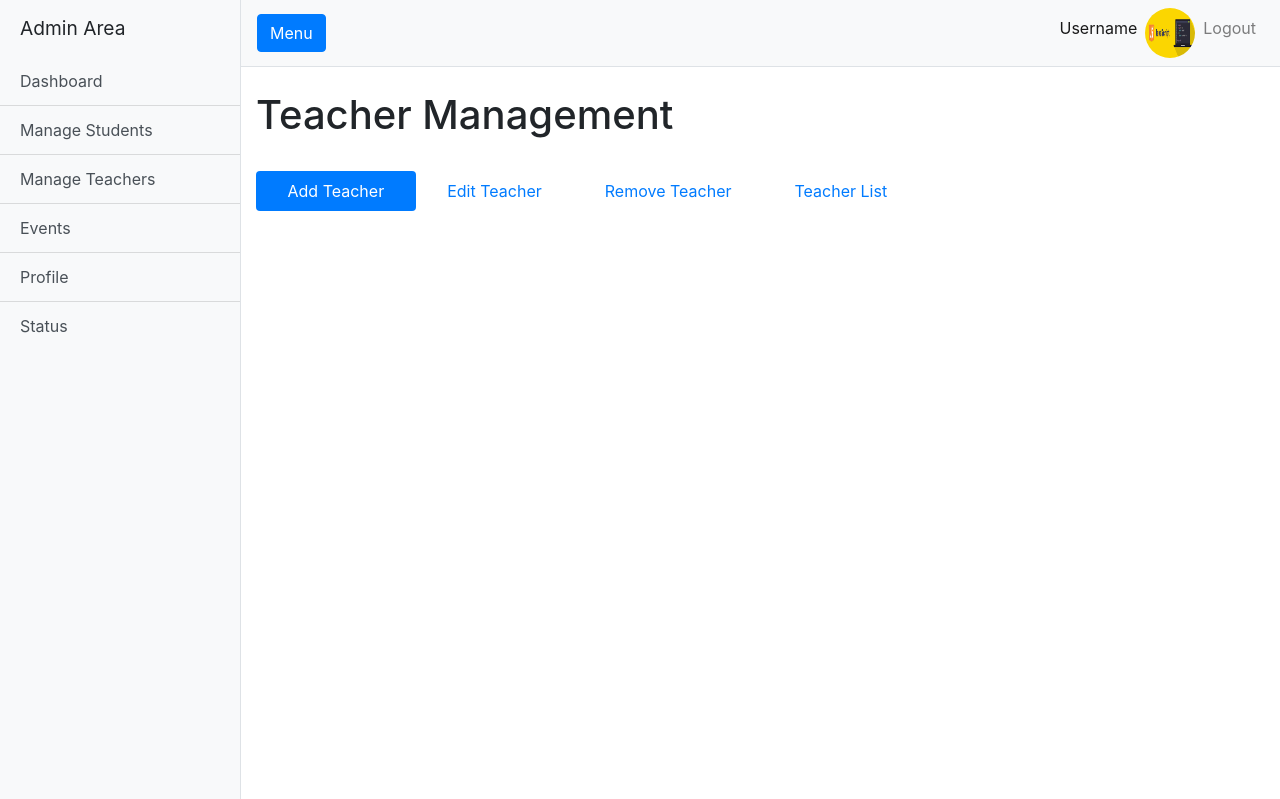
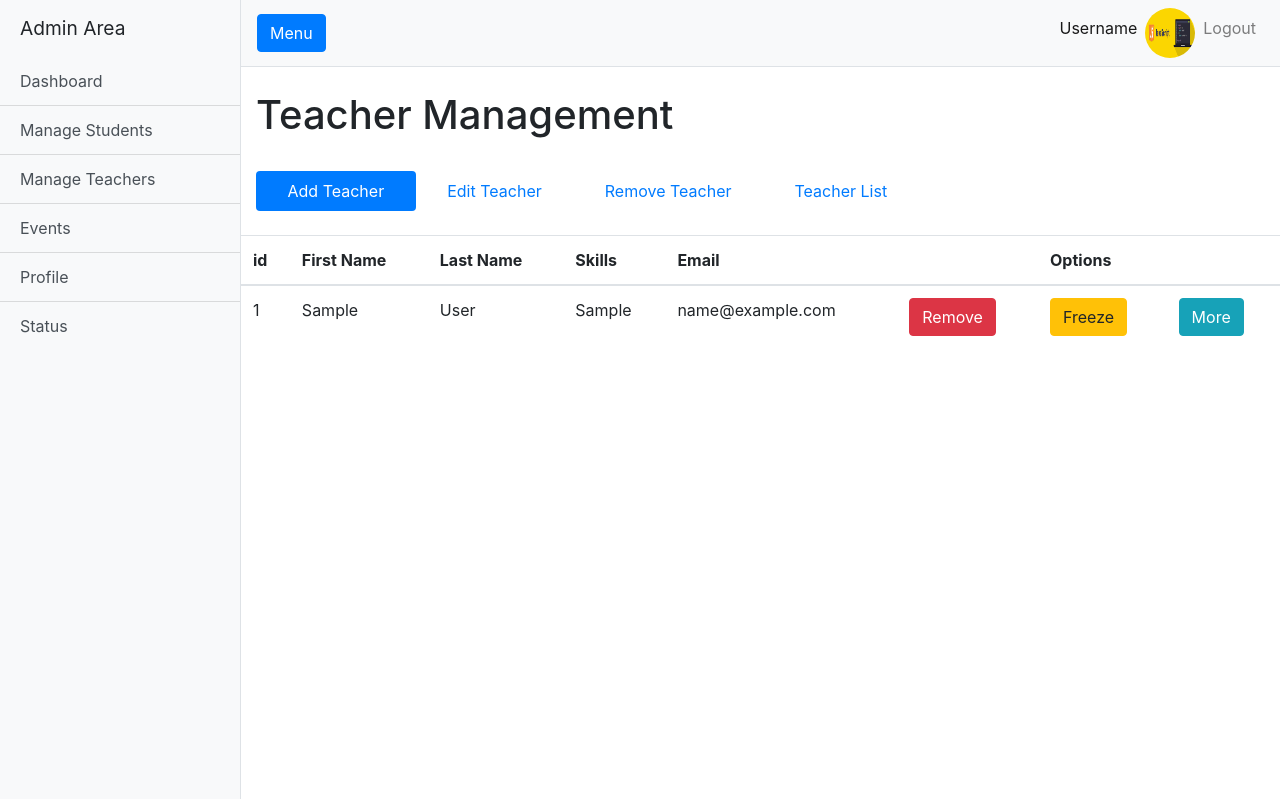
Before and after one commit to Osada97/class-management-system, a PHP site: page /admin/admin_teacher.php in a window 1280 px wide. Shown: the top 799 px of the page. Run offline with PHP 8.4, Linux system fonts and the light colour scheme; tables that the repository leaves empty or names only in its code hold one stand-in row (values such as "Sample post").

Commit message:
Teacher and Student admin table created

```diff
--- a/admin/admin_teacher.php
+++ b/admin/admin_teacher.php
@@ -5,5 +5,52 @@
       </div>
 
 <?php include_once "../inc/adnav.php"; ?>
+<?php require_once ('../inc/connection.php');
+
+$query = 'select * from teacher';
+$result = mysqli_query($connection,$query);
+$data = mysqli_fetch_all($result,MYSQLI_ASSOC);
+//var_dump($data);
+
+?>
+<!-- start Table -->
+<table class="table table-hover mt-4">
+    <thead>
+    <tr>
+        <th scope="col">id</th>
+        <th scope="col">First Name</th>
+        <th scope="col">Last Name</th>
+        <th scope="col">Skills</th>
+        <th scope="col">Email</th>
+        <th scope="col"></th>
+        <th scope="col">Options</th>
+        <th scope="col"></th>
+    </tr>
+    </thead>
+    <tbody>
+    <?php foreach ($data as $details): ?>
+        <tr>
+            <td scope="row"><?php echo $details['teacher_id'];?></td>
+            <td><?php echo $details['first_name'];?></td>
+            <td><?php echo $details['last_name'];?></td>
+            <td><?php echo $details['skills'];?></td>
+            <td><?php echo $details['email'];?></td>
+            <td><button class="btn btn-danger">Remove</button></td>
+            <td><button class="btn btn-warning">Freeze</button></td>
+            <td><button class="btn btn-info">More</button></td>
+
+        </tr>
+    <?php endforeach;?>
+
+
+    </tbody>
+</table>
+
+
+
+<!--end Table-->
+
+
+
 
 <?php include_once('../inc/admin_footer.php')?>
```
Also changed, not shown: admin/admin_student.php (+44 -0 lines).
